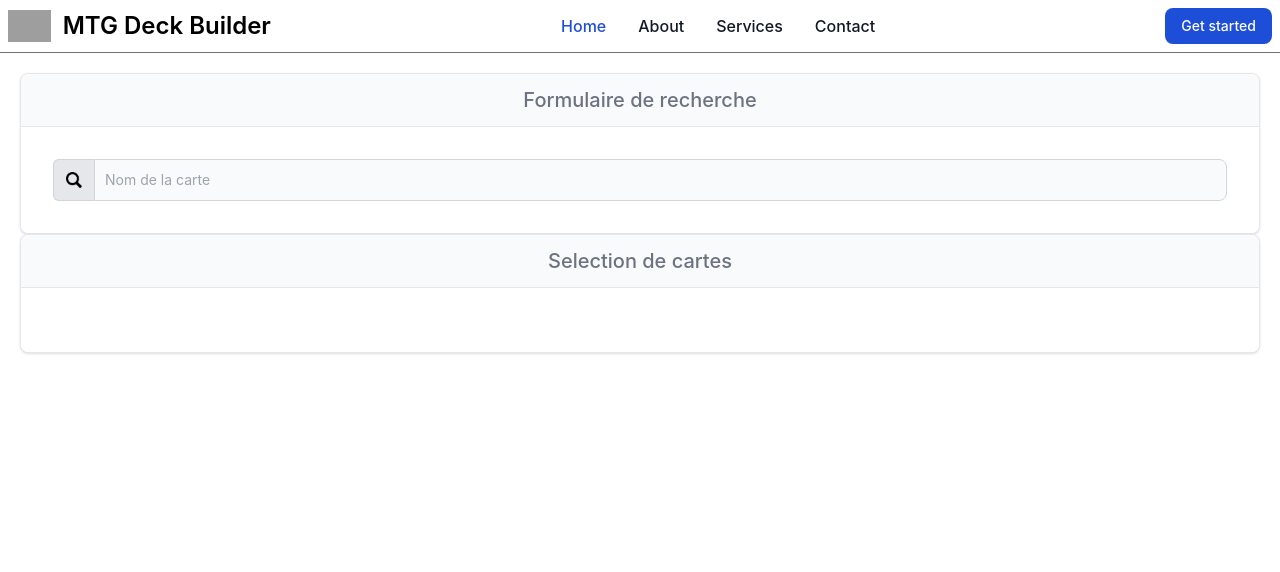
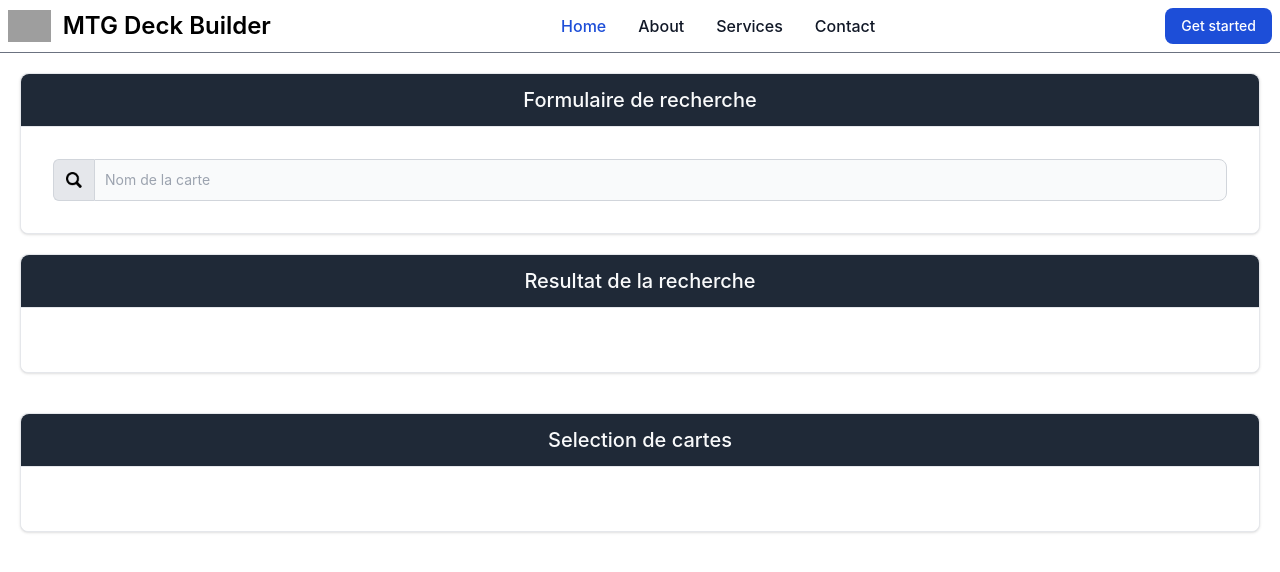
Before and after one commit to Nepsio/MTG_Deck_Builder, a React (Create React App) app in the folder Front/mtgdeck/: page / in a window 1280 px wide. Shown: the top 572 px of the page. Built offline with nearby package versions, Linux system fonts and the light colour scheme; grey boxes are pictures that could not be loaded.

Commit message:
feat : Ajout de la possibilité de selectionner des cartes
MDB-3

```diff
--- a/Front/mtgdeck/src/common/MTGApp.js
+++ b/Front/mtgdeck/src/common/MTGApp.js
@@ -12,7 +12,9 @@ const CardList = (props) => {
             <div class="grid grid-cols-5 gap-4">
                 {filteredCards.map((card) => (
                     <CardDisplayer
+                        card = {card}
                         image={card.img}
+                        addSelectedCards={props.addCardToSelection}
                     />
                 ))}
             </div>
@@ -35,6 +37,7 @@ class MTGApp extends React.Component {
         this.state = {
             searchedCards: [],
             isLoading: false,
+            selectedCards: [],
         };
     }
 
@@ -42,6 +45,12 @@ class MTGApp extends React.Component {
     addNewSearchedCards = (cardData) => {
         this.setState(prevState => ({
             searchedCards: [...prevState.searchedCards, cardData],
+        }));
+    }
+
+    addSelectedCards = (cardData) => {
+        this.setState(prevState => ({
+            selectedCards: [...prevState.selectedCards, cardData],
         }));
     }
 
@@ -67,11 +76,23 @@ class MTGApp extends React.Component {
                         />
                     </Card>
 
-                    <Card title="Selection de cartes">
-                        <CardList
-                            cards={this.state.searchedCards}
-                        />
-                    </Card>
+                    <div class="py-5">
+                        <Card title="Resultat de la recherche">
+                            <CardList
+                                cards={this.state.searchedCards}
+                                addCardToSelection={this.addSelectedCards}
+                            />
+                        </Card>
+                    </div>
+
+                    <div class="py-5">
+                        <Card title="Selection de cartes">
+                            <CardList
+                                cards={this.state.selectedCards}
+                            />
+                        </Card>
+                    </div>
+
                 </div>
             </>
         );
--- a/Front/mtgdeck/src/common/component/CardDisplayer.js
+++ b/Front/mtgdeck/src/common/component/CardDisplayer.js
@@ -5,7 +5,7 @@ function CardDisplayer(props) {
     return (
         <div class="flex my-2 relative">
             <img src={props.image} alt={props.image} class="w-auto h-auto object-cover object-center rounded-lg shadow-md"/>
-            <button class="
+            <button onClick={() => props.addSelectedCards(props.card)}   class="
                 text-center absolute bottom-0 left-0 h-12 w-12 inline-flex items-center mx-auto text-xl font-bold text-white bg-gradient-to-r from-green-400 via-green-500 to-green-700 hover:bg-gradient-to-br border border-gray-900 rounded-md ">
                 <span class="mx-auto">+</span>
             </button>
--- a/Front/mtgdeck/src/common/component/container/Card.js
+++ b/Front/mtgdeck/src/common/component/container/Card.js
@@ -3,7 +3,7 @@ import React from "react";
 function Card(props) {
     return (
         <div class="w-full bg-white border border-gray-200 rounded-lg shadow dark:bg-gray-800 dark:border-gray-700">
-           <div class="flex flex-wrap text-sm font-medium  text-gray-500 border-b border-gray-200 rounded-t-lg bg-gray-50 dark:border-gray-700 dark:text-gray-400 dark:bg-gray-800" id="defaultTab" data-tabs-toggle="#defaultTabContent" role="tablist">
+           <div class="flex flex-wrap text-sm font-medium  text-gray-50 border-b border-gray-200 rounded-t-lg bg-gray-800" id="defaultTab" data-tabs-toggle="#defaultTabContent" role="tablist">
                 <h2 class=" text-center mx-auto my-3  text-xl">{props.title}</h2>
             </div>
             <div>
```
